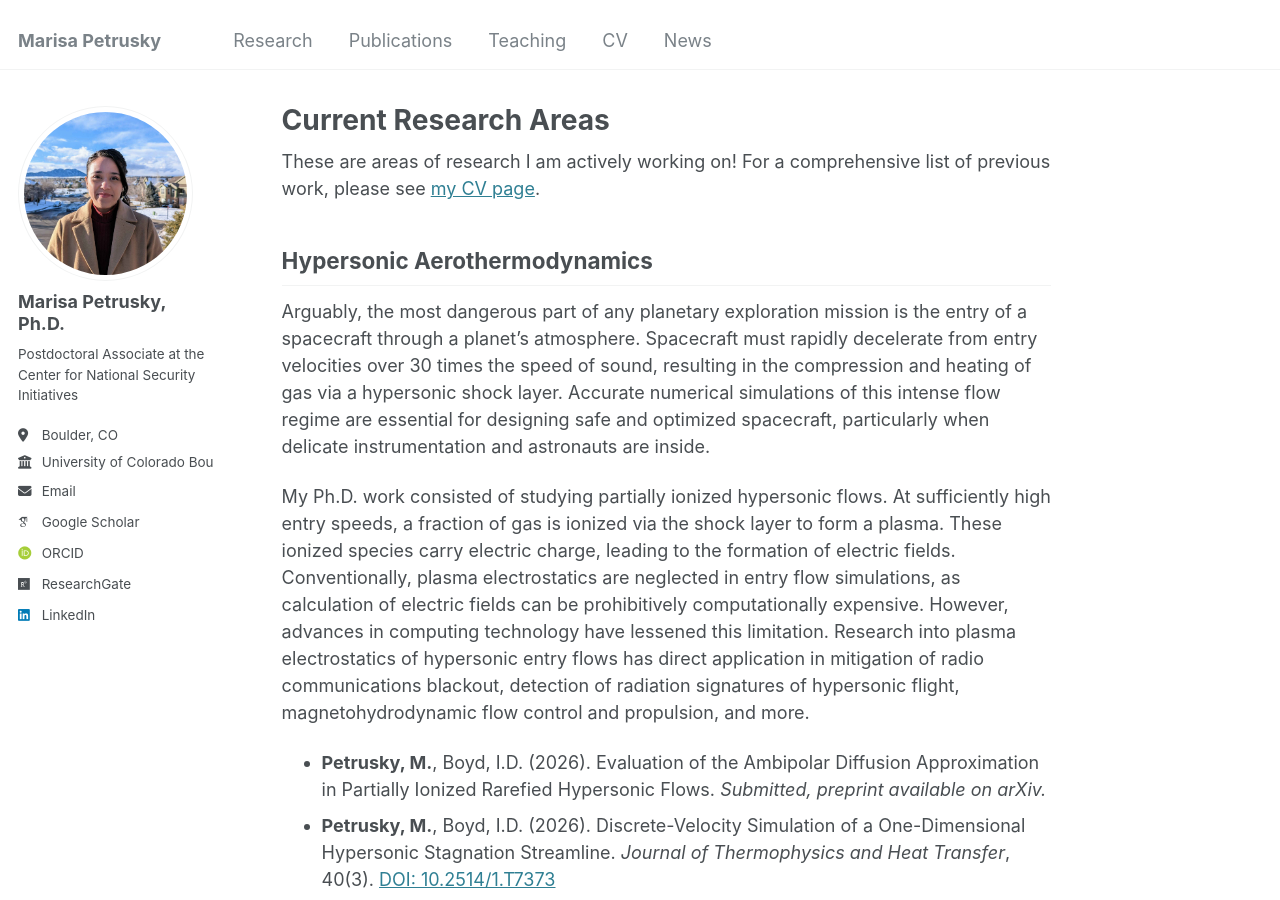
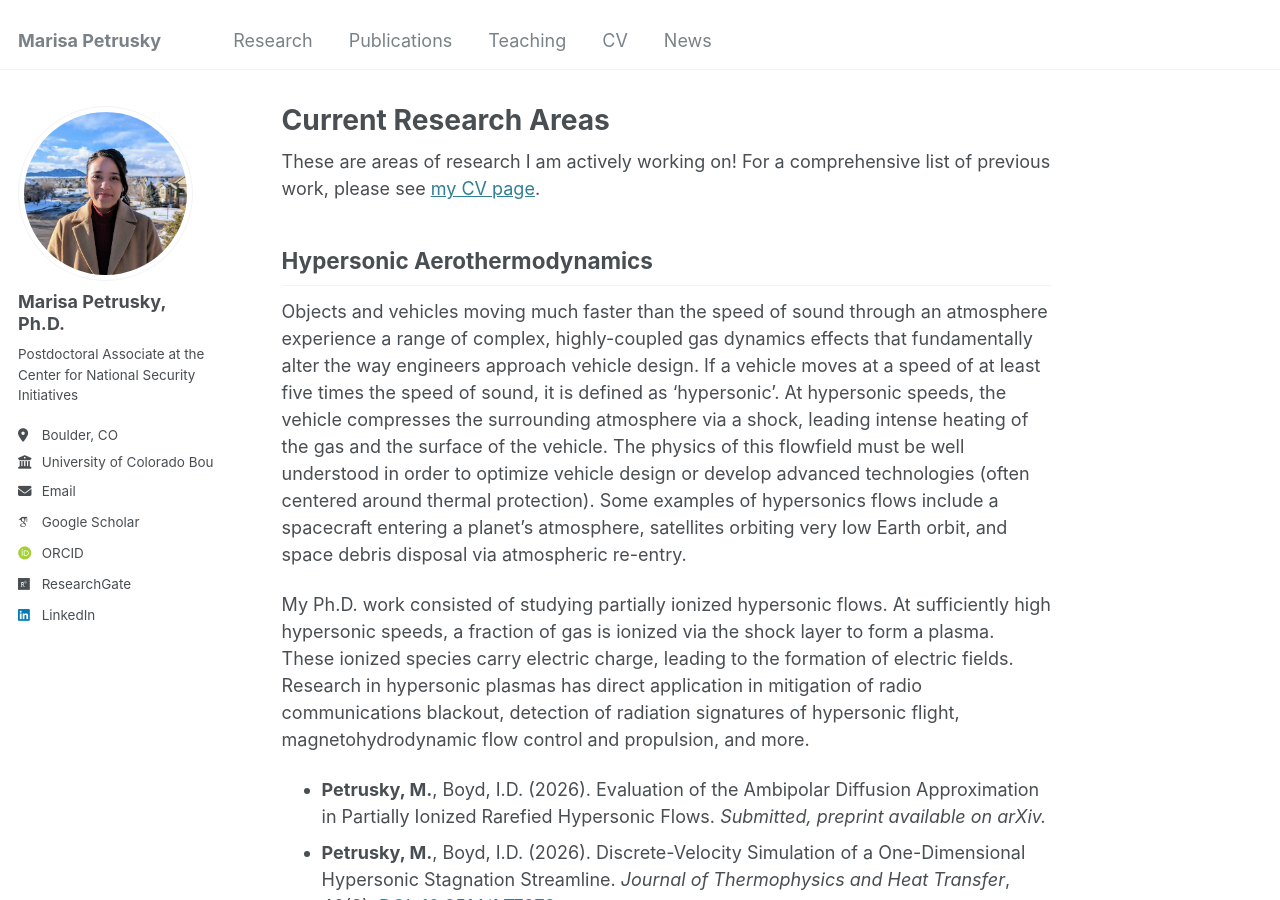
Before and after one commit to marisapetrusky/marisapetrusky.github.io, a Jekyll site: the page built from _pages/research.md, in a window 1280 px wide and 900 px high. Built offline with Jekyll 4.4.1, drawn with Linux system fonts in a browser that asks for light colours; some web fonts are replaced.

Commit message:
Update research.md

```diff
--- a/_pages/research.md
+++ b/_pages/research.md
@@ -11,9 +11,9 @@ These are areas of research I am actively working on! For a comprehensive list o
 
 ## Hypersonic Aerothermodynamics
 
-Arguably, the most dangerous part of any planetary exploration mission is the entry of a spacecraft through a planet’s atmosphere. Spacecraft must rapidly decelerate from entry velocities over 30 times the speed of sound, resulting in the compression and heating of gas via a hypersonic shock layer. Accurate numerical simulations of this intense flow regime are essential for designing safe and optimized spacecraft, particularly when delicate instrumentation and astronauts are inside.
+Objects and vehicles moving much faster than the speed of sound through an atmosphere experience a range of complex, highly-coupled gas dynamics effects that fundamentally alter the way engineers approach vehicle design. If a vehicle moves at a speed of at least five times the speed of sound, it is defined as 'hypersonic'. At hypersonic speeds, the vehicle compresses the surrounding atmosphere via a shock, leading intense heating of the gas and the surface of the vehicle. The physics of this flowfield must be well understood in order to optimize vehicle design or develop advanced technologies (often centered around thermal protection). Some examples of hypersonics flows include a spacecraft entering a planet's atmosphere, satellites orbiting very low Earth orbit, and space debris disposal via atmospheric re-entry.
 
-My Ph.D. work consisted of studying partially ionized hypersonic flows. At sufficiently high entry speeds, a fraction of gas is ionized via the shock layer to form a plasma. These ionized species carry electric charge, leading to the formation of electric fields. Conventionally, plasma electrostatics are neglected in entry flow simulations, as calculation of electric fields can be prohibitively computationally expensive. However, advances in computing technology have lessened this limitation. Research into plasma electrostatics of hypersonic entry flows has direct application in mitigation of radio communications blackout, detection of radiation signatures of hypersonic flight, magnetohydrodynamic flow control and propulsion, and more.
+My Ph.D. work consisted of studying partially ionized hypersonic flows. At sufficiently high hypersonic speeds, a fraction of gas is ionized via the shock layer to form a plasma. These ionized species carry electric charge, leading to the formation of electric fields. Research in hypersonic plasmas has direct application in mitigation of radio communications blackout, detection of radiation signatures of hypersonic flight, magnetohydrodynamic flow control and propulsion, and more.
 
 - **Petrusky, M.**, Boyd, I.D. (2026). Evaluation of the Ambipolar Diffusion Approximation in Partially Ionized Rarefied Hypersonic Flows. *Submitted, preprint available on arXiv.*
 - **Petrusky, M.**, Boyd, I.D. (2026). Discrete-Velocity Simulation of a One-Dimensional Hypersonic Stagnation Streamline. *Journal of Thermophysics and Heat Transfer*, 40(3). [DOI: 10.2514/1.T7373](https://arc.aiaa.org/doi/10.2514/1.T7373)
```
